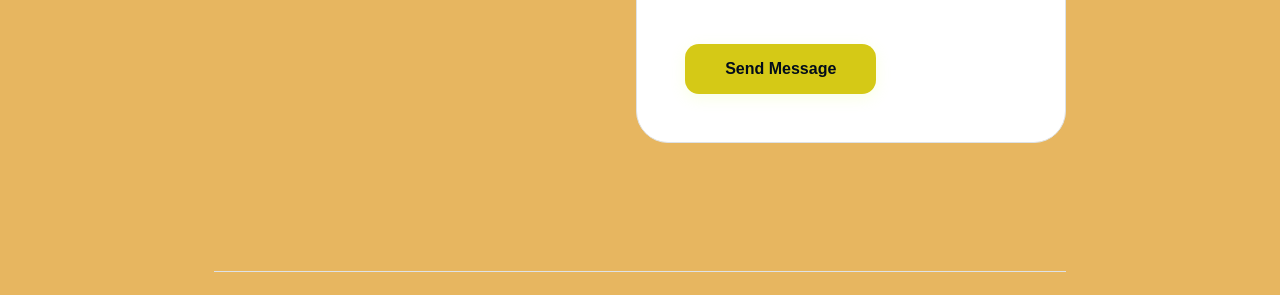
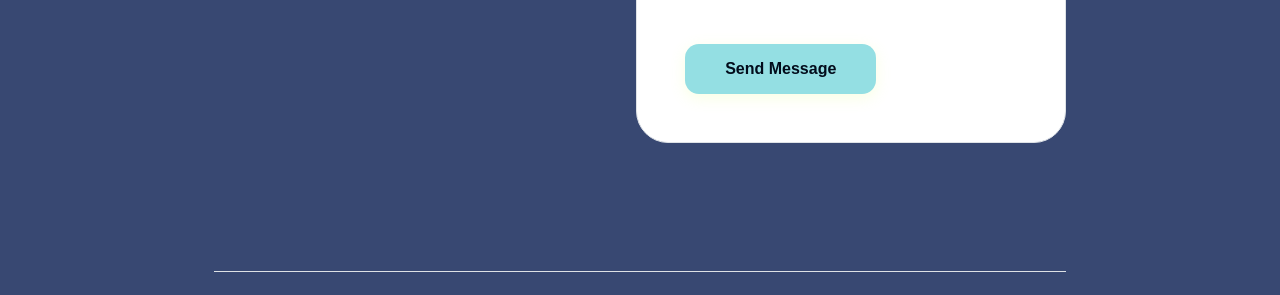
Before and after one commit to Piya-18/priyanshi-patel, a website: page index.html in a window 1280 px wide. Shown: the part 2505-2800 px from the top of the page. Drawn offline with nearby package versions, Linux system fonts and the light colour scheme.

Commit message:
background colour change

```diff
--- a/style.css
+++ b/style.css
@@ -3,12 +3,12 @@
 
         :root {
             /* Theme: Wasabi, Beige, Lemon Yellow */
-            --bg-color: #e7b660;
-            --card-bg-wasabi: #A7C957;
-            --card-bg-lemon: #FEE440;
-            --text-main: #386641;
-            --text-muted: #6a994e;
-            --accent-color: #bc4749;
+            --bg-color: #384872;
+            --card-bg-wasabi: #bac4f8;
+            --card-bg-lemon: #b2f5f2;
+            --text-main: #4e5d5f;
+            --text-muted: #4b6a89;
+            --accent-color: #6389ab;
             --border-color: #dee2e6;
             --nav-bg: rgba(242, 232, 207, 0.85);
             --toggle-bg: #e9ecef;
@@ -18,11 +18,11 @@
         body.dark-mode {
             /* Dark Theme */
             --bg-color: #1a1c18;
-            --card-bg-wasabi: #386641;
-            --card-bg-lemon: #bc6c25;
-            --text-main: #f2e8cf;
+            --card-bg-wasabi: #546b6d;
+            --card-bg-lemon: #86cdca;
+            --text-main: #cff2f0;
             --text-muted: #a2ad91;
-            --border-color: #2b2d24;
+            --border-color: #647781;
             --nav-bg: rgba(26, 28, 24, 0.85);
             --toggle-bg: #2b2d24;
         }
@@ -96,7 +96,7 @@
     display: block;         /* Ensures it's not hidden by inline rules */
     margin: 0 auto;         /* Centers it in the ring */
     border: 3px solid var(--card-bg-lemon); /* Adds a nice citrus border */
-    background-color: #e0d49f; /* Beige fallback background */
+    background-color: #000000; /* Beige fallback background */
 }
 
 .profile-ring {
@@ -222,7 +222,7 @@
         #toast.show { transform: translateX(-50%) translateY(0); }
         /* Restoring the High-Contrast Citrus Button */
 button {
-    background-color: #d5c916 !important; /* The bright citrus color */
+    background-color: #94dfe3 !important; /* The bright citrus color */
     color: #020c1b !important;            /* Dark navy text for visibility */
     border: none !important;
     padding: 1rem 2.5rem !important;
@@ -237,7 +237,7 @@ button {
 }
 
 button:hover {
-    background-color: #f5f5dc !important; /* Shifts to Beige on hover */
+    background-color: #0f1846 !important; /* Shifts to Beige on hover */
     transform: translateY(-3px);
     box-shadow: 0 8px 20px rgba(227, 255, 115, 0.4);
 }
```
